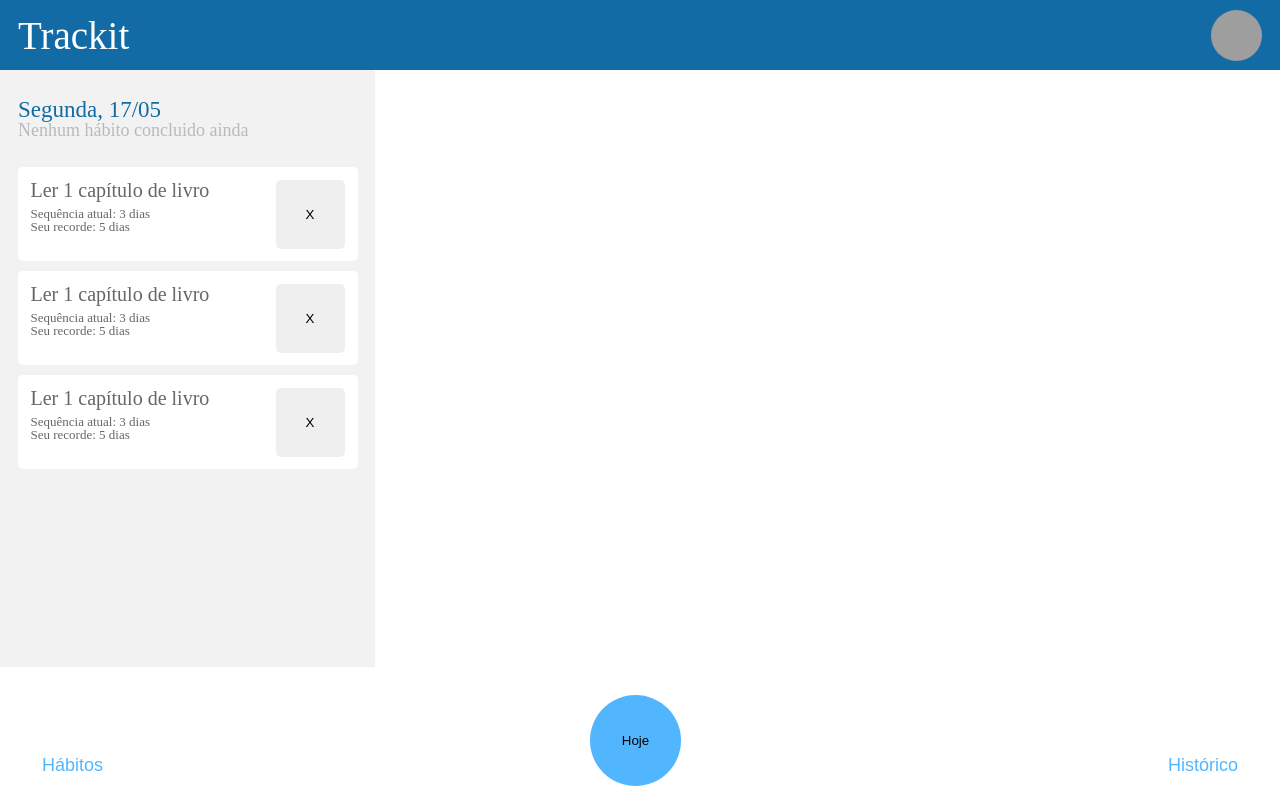
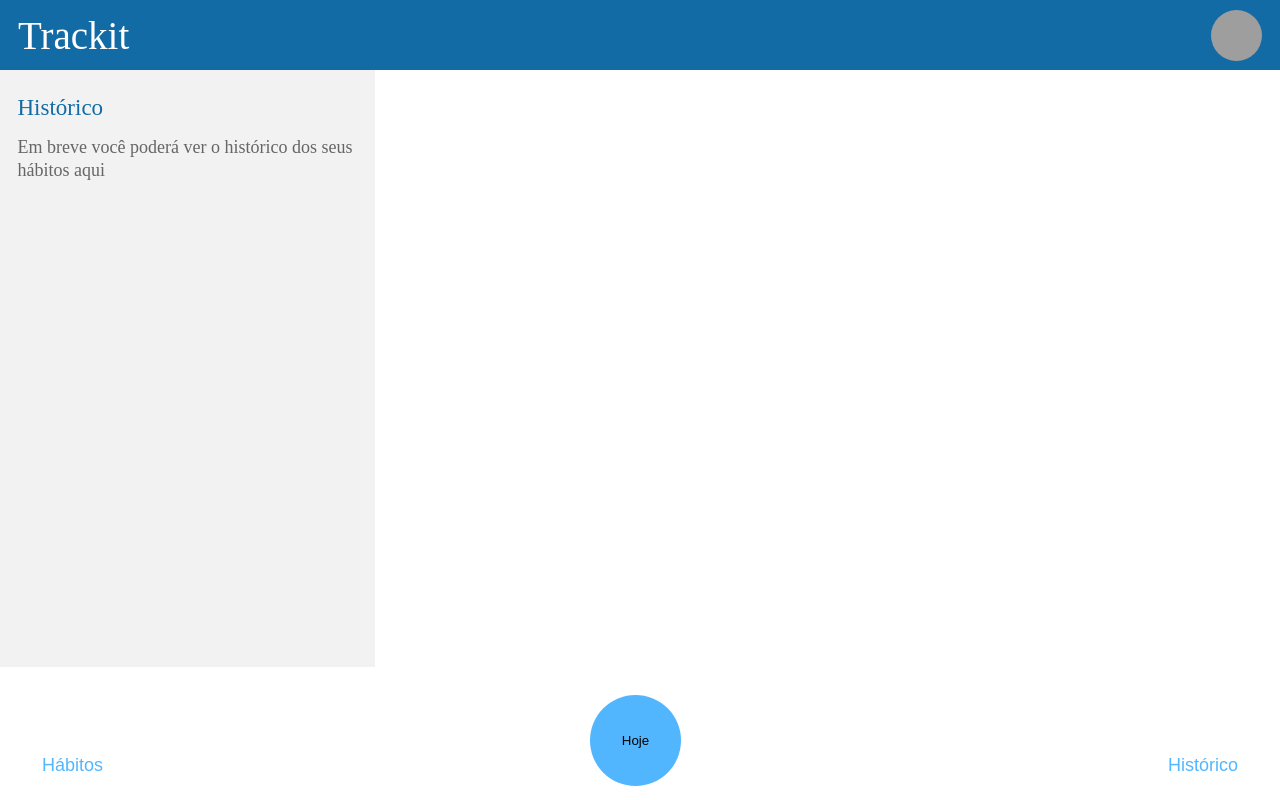
Before and after one commit to LorenzoBaumgratz/TrackIt, a React (Create React App) app: page / in a window 1280 px wide. Built offline with nearby package versions, Linux system fonts and the light colour scheme; grey boxes are pictures that could not be loaded.

Commit message:
all layouts

```diff
--- a/src/App.js
+++ b/src/App.js
@@ -2,8 +2,8 @@ import { BrowserRouter, Route, Routes } from "react-router-dom";
 import styled from "styled-components";
 // import Cadastro from "./pages/Cadastro";
 // import Habitos from "./pages/Habitos";
-// import Historico from "./pages/Historico";
-import Hoje from "./pages/Hoje";
+import Historico from "./pages/Historico";
+// import Hoje from "./pages/Hoje";
 // import Home from "./pages/Home";
 
 export default function App() {
@@ -14,8 +14,8 @@ export default function App() {
           {/* <Route path="/" element={<Home />}/> */}
           {/* <Route path="/" element={<Cadastro />}/> */}
           {/* <Route path="/" element={<Habitos />}/> */}
-          <Route path="/" element={<Hoje />}/>
-          {/* <Route path="/" element={<Historico />}/> */}
+          {/* <Route path="/" element={<Hoje />}/> */}
+          <Route path="/" element={<Historico />}/>
         </Routes>
       </Tudo>
     </BrowserRouter>
--- a/src/pages/Historico.js
+++ b/src/pages/Historico.js
@@ -1,6 +1,39 @@
-export default function Historico(){
-    return(
+import styled from "styled-components";
+import Inferior from "../components/Inferior";
+import Superior from "../components/Superior";
+
+export default function Historico() {
+    return (
         <>
+            <Superior />
+            <ConteudoHist>
+            <span>Histórico</span>
+            <p>Em breve você poderá ver o histórico dos seus hábitos aqui</p>
+            </ConteudoHist>
+            <Inferior />
         </>
     )
 }
+
+const ConteudoHist = styled.div`
+    display: flex;
+    flex-direction: column;
+    align-items: center;
+    background-color: #f2f2f2;
+    padding: 70px 0;
+    height: 100%;
+    p{
+        font-size: 18px;
+        line-height: 23px;
+        color: #666666;
+        width: 340px;
+    }
+    span{
+        margin-top: 26px;
+        font-size: 23px;
+        color: #126ba5;
+        width: 340px;
+        margin-bottom: 17px;
+    }
+
+`
```
